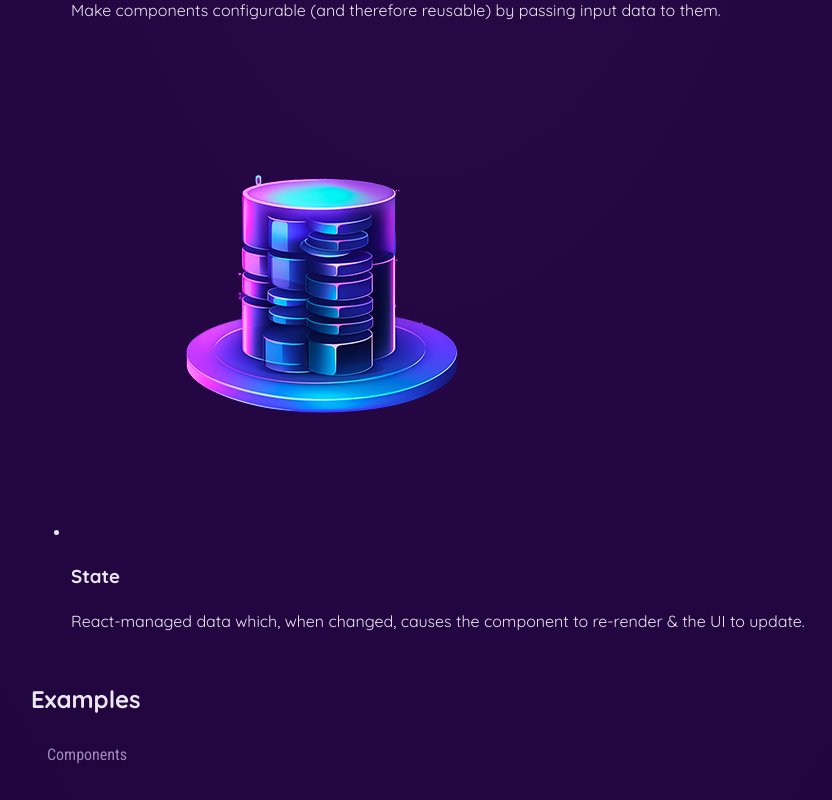
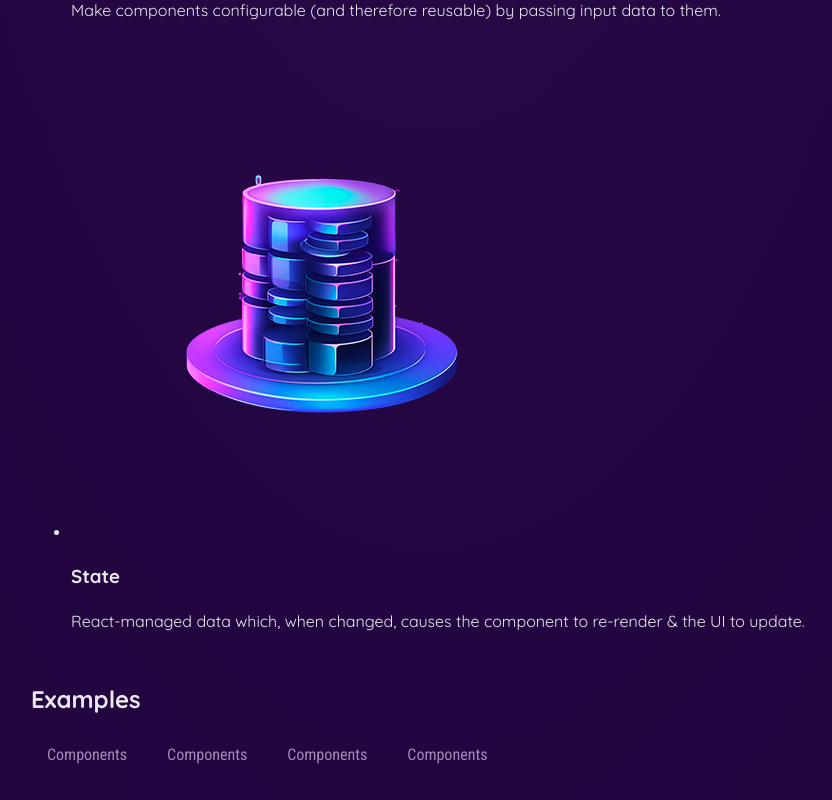
Before and after one commit to MargaretMugo/learnreact, a React (Vite) app in the folder 01-starting project/: page / in a window 1280 px wide. Shown: the part 2431-3231 px from the top of the page, without its empty margins (209-1041 px from the left). Built offline with nearby package versions, Linux system fonts and the light colour scheme.

Commit message:
learnt about component composition

```diff
--- a/01-starting project/src/App.jsx
+++ b/01-starting project/src/App.jsx
@@ -27,6 +27,9 @@ function App() {
           <h2>Examples</h2>
           <menu>
             <TabButton>Components</TabButton>
+            <TabButton>Components</TabButton>
+            <TabButton>Components</TabButton>
+            <TabButton>Components</TabButton>
           </menu>
         </section>
       </main>
```
